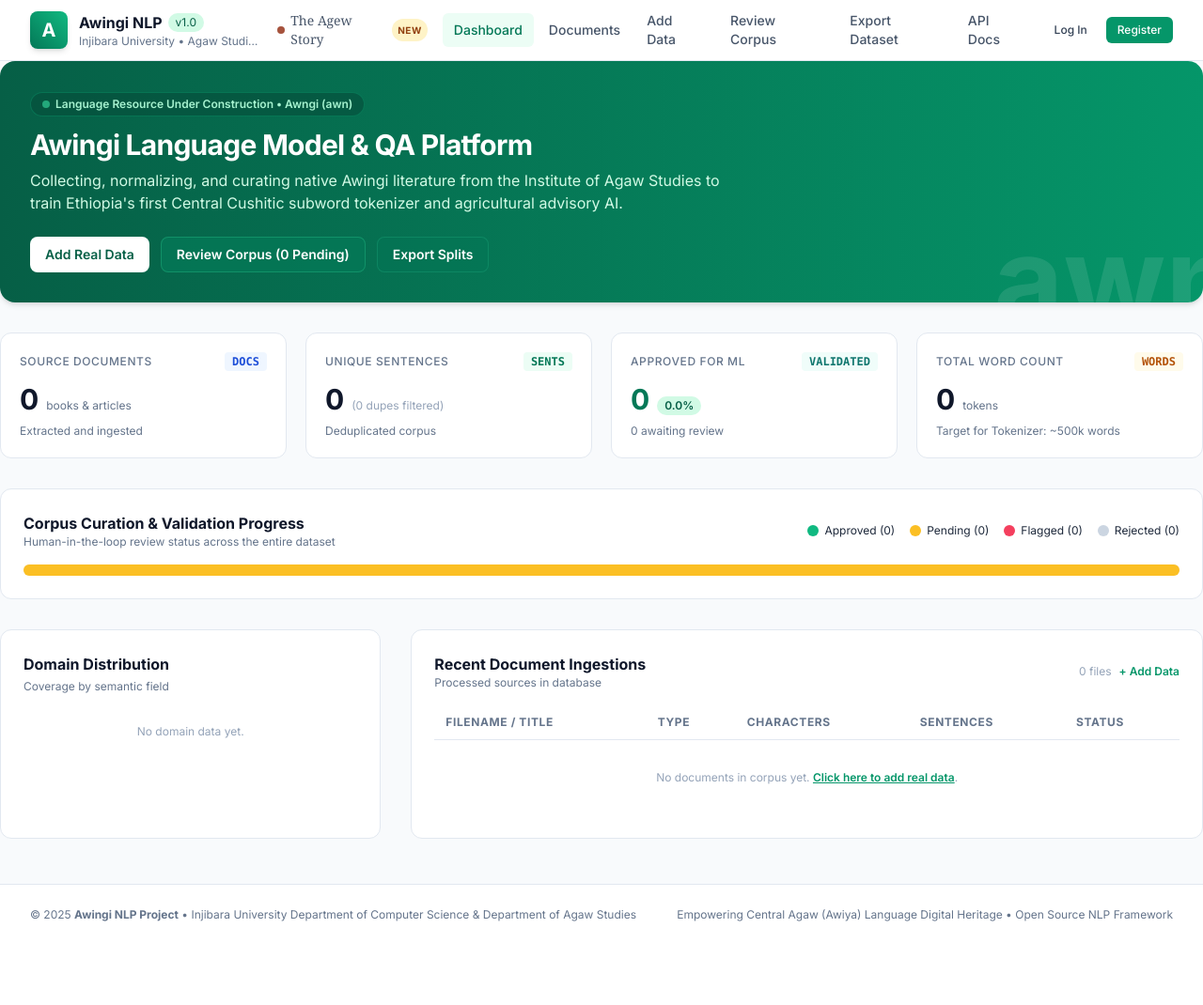
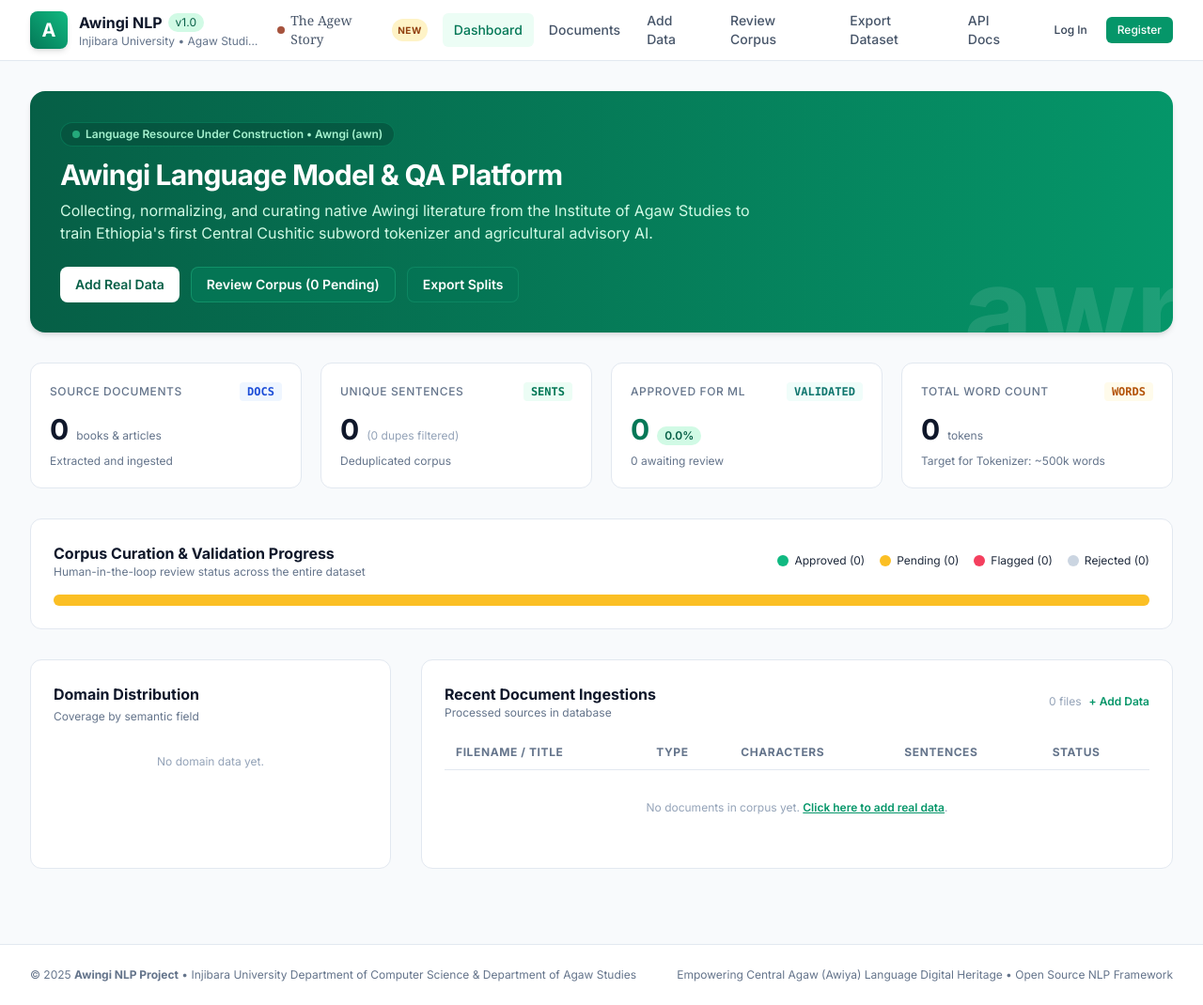
Before and after one commit to eyosimak/awingi-nlp-platform, a FastAPI app: page / in a window 1280 px wide. Shown: the whole page at 94% size. Before the commit the page ends 981 px from the top, so only its background shows below. Run offline with FastAPI, Linux system fonts and the light colour scheme; data that the repository does not hold is empty; some libraries are stand-ins or nearby versions.

Commit message:
updating the story section

```diff
--- a/src/platform/templates/base.html
+++ b/src/platform/templates/base.html
@@ -1,5 +1,5 @@
 <!DOCTYPE html>
-<html lang="en" class="h-full bg-slate-50">
+<html lang="en" class="min-h-full bg-slate-50">
 <head>
     <meta charset="UTF-8">
     <meta name="viewport" content="width=device-width, initial-scale=1.0">
@@ -38,10 +38,10 @@
     <link rel="stylesheet" href="/static/css/custom.css">
     {% block extra_head %}{% endblock %}
 </head>
-<body class="h-full flex flex-col text-slate-800 antialiased selection:bg-brand-500 selection:text-white" x-data="{ mobileMenuOpen: false }" @keydown.escape.window="mobileMenuOpen = false">
+<body class="min-h-screen flex flex-col text-slate-800 antialiased selection:bg-brand-500 selection:text-white">
 
     <!-- Top Navigation Bar -->
-    <header class="bg-white border-b border-slate-200 sticky top-0 z-30 shadow-xs">
+    <header class="bg-white border-b border-slate-200 sticky top-0 z-30 shadow-xs" x-data="{ mobileMenuOpen: false }" @keydown.escape.window="mobileMenuOpen = false">
         <div class="max-w-7xl mx-auto px-4 sm:px-6 lg:px-8">
             <div class="flex justify-between h-16 items-center gap-2">
                 <!-- Brand / Logo -->
@@ -60,7 +60,7 @@
                     </a>
                 </div>
 
-                <!-- Desktop Navigation Links (PC / Tablet Landscape) -->
+                <!-- Desktop Navigation Links -->
                 <nav class="hidden md:flex items-center space-x-1" aria-label="Primary Navigation">
                     <a href="/story" class="px-3 py-2 rounded-md text-sm font-medium {% if '/story' in request.url.path %}bg-amber-50 text-amber-900 border border-amber-200/60{% else %}text-slate-600 hover:text-slate-900 hover:bg-slate-100{% endif %} flex items-center space-x-1.5">
                         <span class="inline-block w-2 h-2 rounded-full bg-[#A6533D]"></span>
@@ -130,7 +130,7 @@
             </div>
         </div>
 
-        <!-- Mobile Always-Visible Quick Section Strip (Visitors immediately see all key sections) -->
+        <!-- Mobile Always-Visible Quick Section Strip -->
         <nav class="md:hidden border-t border-slate-100 bg-slate-50/90 backdrop-blur-xs" aria-label="Mobile Section Switcher">
             <div class="max-w-7xl mx-auto px-3 py-2 flex items-center space-x-1.5 overflow-x-auto no-scrollbar">
                 <a href="/story" class="shrink-0 px-3 py-1.5 rounded-full text-xs font-medium {% if '/story' in request.url.path %}bg-amber-100 text-amber-900 border border-amber-300 shadow-2xs{% else %}bg-white text-slate-700 border border-slate-200/80 hover:bg-slate-100{% endif %} flex items-center space-x-1.5 transition-colors">
@@ -218,12 +218,14 @@
         </div>
     </header>
 
-    <!-- Main Content Area (padded on mobile for bottom navigation bar) -->
-    <main class="flex-1 pb-20 md:pb-0">
+    <!-- Main Content Area: Preserves both full_content (used by story.html) and content (used by all other pages) -->
+    {% block full_content %}
+    <main class="flex-1 max-w-7xl w-full mx-auto px-4 sm:px-6 lg:px-8 py-6 sm:py-8 pb-24 md:pb-8">
         {% block content %}{% endblock %}
     </main>
+    {% endblock %}
 
-    <!-- Mobile Bottom Tab Bar (Thumb-Friendly Primary Section Access) -->
+    <!-- Mobile Bottom Tab Bar -->
     <nav class="md:hidden fixed bottom-0 inset-x-0 z-30 bg-white/95 backdrop-blur-md border-t border-slate-200 shadow-lg mobile-safe-bottom" aria-label="Mobile Bottom Navigation">
         <div class="grid grid-cols-5 h-16 max-w-md mx-auto px-1">
             <a href="/story" class="flex flex-col items-center justify-center space-y-1 text-[11px] font-medium {% if '/story' in request.url.path %}text-[#A6533D] font-semibold{% else %}text-slate-500 hover:text-slate-900{% endif %}">
```
